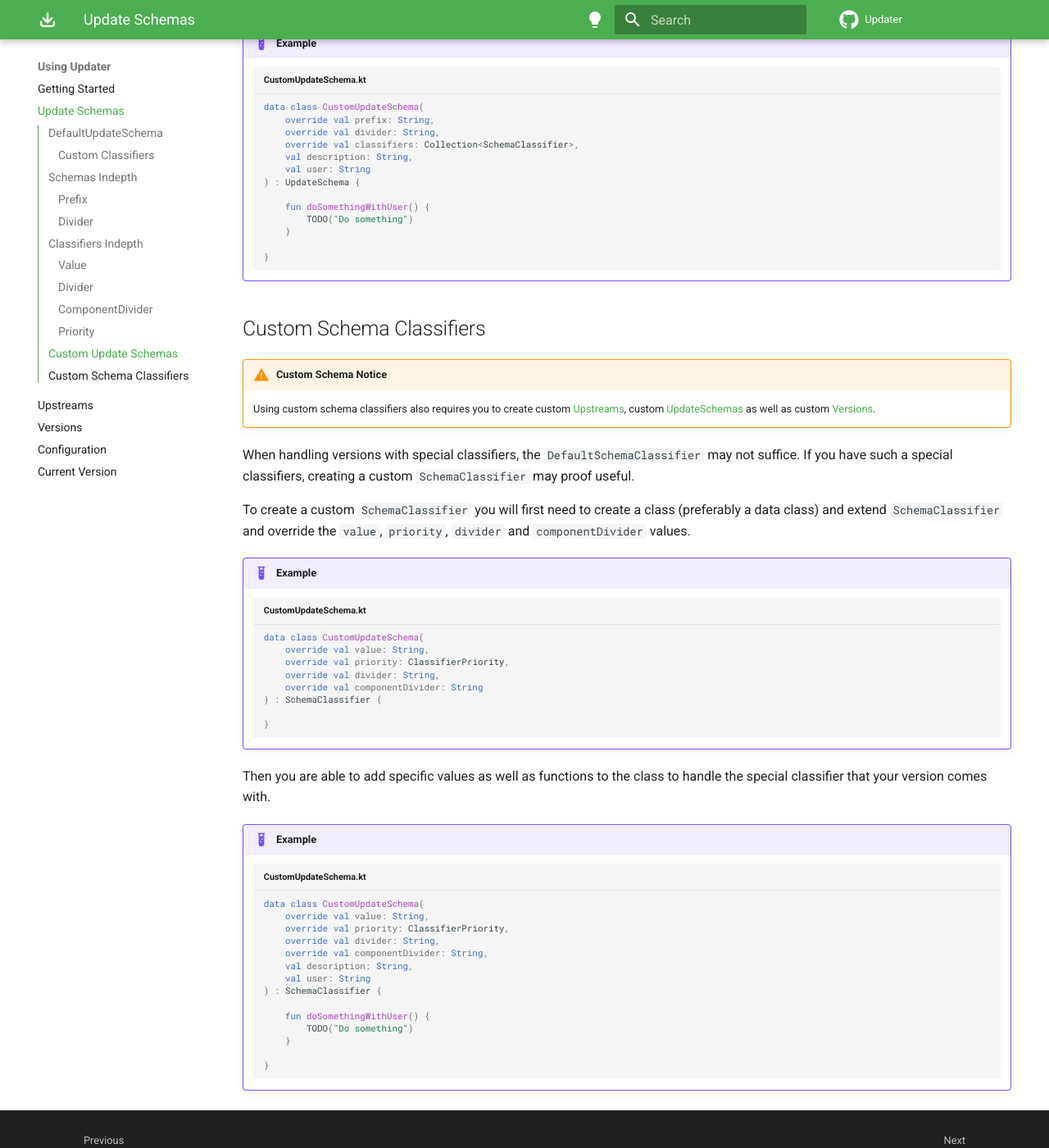
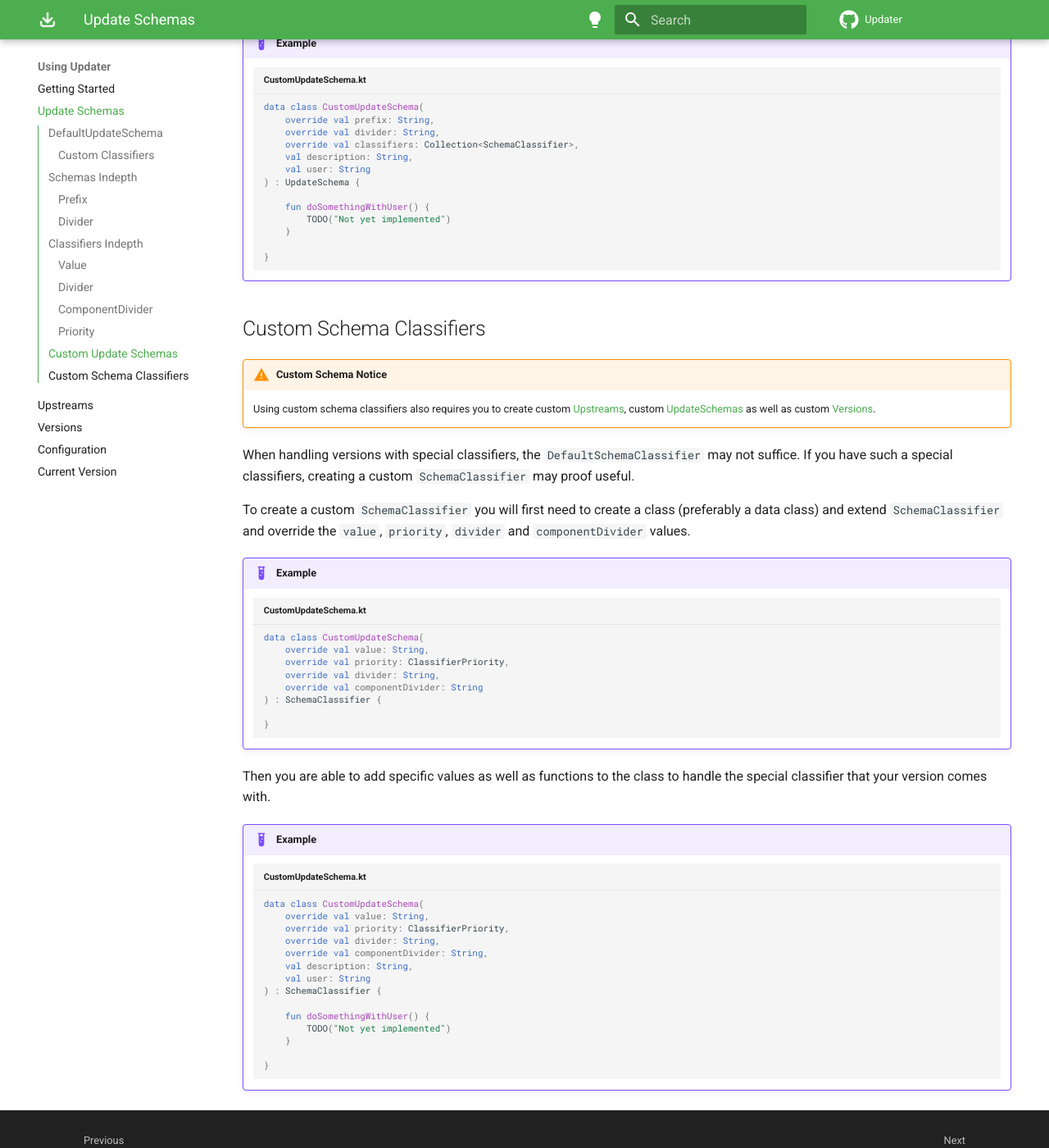
Before and after one commit to Vxrpenter/Updater-Wiki, an MkDocs documentation site: the page built from docs/using-updater/update-schemas.md, in a window 1280 px wide and 1400 px high, scrolled down 3278 px. Shown: the whole window at 82% size. Built offline with MkDocs 1.6.1 and Material for MkDocs 9.7.7, drawn with Linux system fonts in a browser that asks for light colours; comment, search, counter and statistics services are not loaded; the version menu is left out.

Commit message:
Small style change

```diff
--- a/docs/using-updater/update-schemas.md
+++ b/docs/using-updater/update-schemas.md
@@ -155,7 +155,7 @@ Then you are able to add specific values as well as functions to the class to ha
     ) : UpdateSchema {
 
         fun doSomethingWithUser() {
-            TODO("Do something")
+            TODO("Not yet implemented")
         }
 
     }
@@ -202,7 +202,7 @@ Then you are able to add specific values as well as functions to the class to ha
     ) : SchemaClassifier {
 
         fun doSomethingWithUser() {
-            TODO("Do something")
+            TODO("Not yet implemented")
         }
 
     }
```
